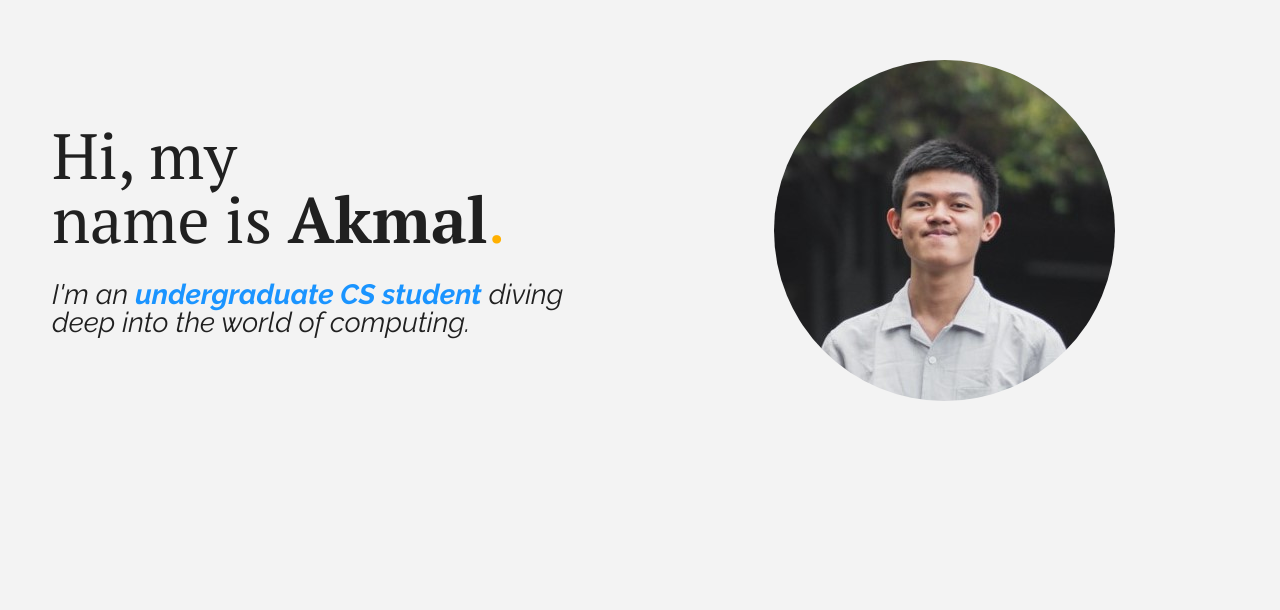
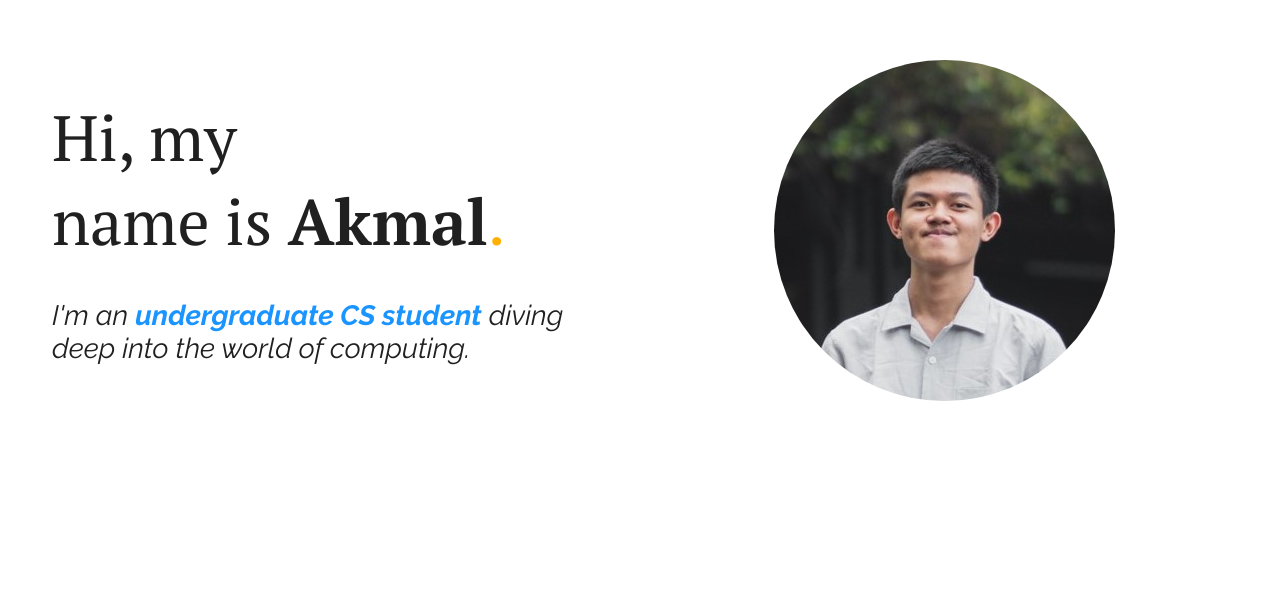
Before and after one commit to AkmalArifin/portofolio, a Vue app: page / in a window 1280 px wide. Shown: the part 190-800 px from the top of the page. Built offline with nearby package versions, Linux system fonts and the light colour scheme.

Commit message:
feat: refactor code

```diff
--- a/src/assets/base.css
+++ b/src/assets/base.css
@@ -15,50 +15,17 @@
   --vt-c-white-mute: #fbfbfb;
 
   --vt-c-black: #202020;
-  /* --vt-c-black-soft: #222222; */
-  /* --vt-c-black-mute: #282828; */
-
-  /* --vt-c-indigo: #2c3e50;
-
-  --vt-c-divider-light-1: rgba(60, 60, 60, 0.29);
-  --vt-c-divider-light-2: rgba(60, 60, 60, 0.12);
-  --vt-c-divider-dark-1: rgba(84, 84, 84, 0.65);
-  --vt-c-divider-dark-2: rgba(84, 84, 84, 0.48);
-
-  --vt-c-text-light-1: var(--vt-c-indigo);
-  --vt-c-text-light-2: rgba(60, 60, 60, 0.66);
-  --vt-c-text-dark-1: var(--vt-c-white);
-  --vt-c-text-dark-2: rgba(235, 235, 235, 0.64); */
 }
 
 /* semantic color variables for this project */
 :root {
-  --color-background: var(--vt-c-white);
-  --color-background-soft: var(--vt-c-white-soft);
-  --color-background-mute: var(--vt-c-white-mute);
+  --bg: var(--vt-c-white);
+  --bg-soft: var(--vt-c-white-soft);
+  --bg-mute: var(--vt-c-white-mute);
+  --text: var(--vt-c-black);
 
-  /* --color-border: var(--vt-c-divider-light-2); */
-  /* --color-border-hover: var(--vt-c-divider-light-1); */
-
-  /* --color-heading: var(--vt-c-text-light-1); */
-  --color-text: var(--vt-c-black);
-
-  /* --section-gap: 160px; */
+  --section-gap: 160px;
 }
-
-/* @media (prefers-color-scheme: dark) {
-  :root {
-    --color-background: var(--vt-c-black);
-    --color-background-soft: var(--vt-c-black-soft);
-    --color-background-mute: var(--vt-c-black-mute);
-
-    --color-border: var(--vt-c-divider-dark-2);
-    --color-border-hover: var(--vt-c-divider-dark-1);
-
-    --color-heading: var(--vt-c-text-dark-1);
-    --color-text: var(--vt-c-text-dark-2);
-  }
-} */
 
 *,
 *::before,
@@ -67,19 +34,3 @@
   margin: 0;
   font-weight: normal;
 }
-
-body {
-  min-height: 100vh;
-  color: var(--color-text);
-  background: var(--color-background);
-  line-height: 1;
-  font-family:
-    'PT Serif',
-    'Raleway',
-    'Hind Siliguri'
-    ;
-  font-size: 15px;
-  text-rendering: optimizeLegibility;
-  -webkit-font-smoothing: antialiased;
-  -moz-osx-font-smoothing: grayscale;
-}
--- a/src/assets/main.css
+++ b/src/assets/main.css
@@ -5,4 +5,9 @@ body {
   position: relative;
   min-height: calc(100vh - 40px);
   padding: 20px;
+  color: var(--text);
+  background: var(--bg);
+  text-rendering: optimizeLegibility;
+  -webkit-font-smoothing: antialiased;
+  -moz-osx-font-smoothing: grayscale;
 }
--- a/src/page/LandingPage.vue
+++ b/src/page/LandingPage.vue
@@ -6,7 +6,8 @@
             <img class="yellow-1" src="/yellow-1.png" />
             <img class="blue-1" src="/blue-1.png" /> -->
         </div>
-        <div class="landing-page">
+
+        <section class="hello">
             <div class="text">
                 <h1>Hi, my<br>name is <span style="font-weight: 700;">Akmal</span><span style="color:var(--vt-c-orange-1)">.</span></h1>
                 <br><br>
@@ -15,8 +16,9 @@
             <div class="photo">
                 <img src="/photo-profile.jpg"/>
             </div>
-        </div>
-        <div class="about">
+        </section>
+
+        <section class="about">
             <div class="text">
                 <h1>Nice to meet you<span style="color: var(--vt-c-orange-1);">.</span></h1>
                 <br><br>
@@ -24,8 +26,9 @@
                 <br><br>
                 <p>As an Institut Teknologi Bandung CS student, I'm driven by an insatiable curiosity about the potential of computing. From computer systems to web development. I eager to learn more about code in future - <span style="font-weight: 600;">the more, the merrier</span>.</p>
             </div>
-        </div>
-        <div class="projects">
+        </section>
+
+        <section class="projects">
             <div class="opening">
                 <h1>My Projects<span style="color: var(--vt-c-orange-1)">.</span></h1>
                 <br><br>
@@ -42,7 +45,8 @@
                 :link="project.link"
                 :image="project.image"
             />
-        </div>
+        </section>
+
         <!-- <div class="footer">
             <div class="text">
                 <p>Learn More...</p>
@@ -109,7 +113,7 @@ export default {
     left: 0px;
 }
 
-.landing-page {
+.hello {
     display: grid;
     grid-template-columns: 1fr 1fr;
     column-gap: 40px;
@@ -118,27 +122,27 @@ export default {
     min-height: 100vh;
 }
 
-.landing-page .text {
+.hello .text {
     grid-column: 1 / span 1;
     margin: auto;
 }
 
-.landing-page .photo {
+.hello .photo {
     grid-column: 2 / span 1;
 }
 
-.landing-page h1 {
+.hello h1 {
     font-family: 'PT Serif';
     font-size: 64px;
 }
 
-.landing-page p {
+.hello p {
     font-family: 'raleway';
     font-size: 28px;
     font-style: italic;
 }
 
-.landing-page .photo {
+.hello .photo {
     display: flex;
     justify-content: center;
     align-items: center;
```
